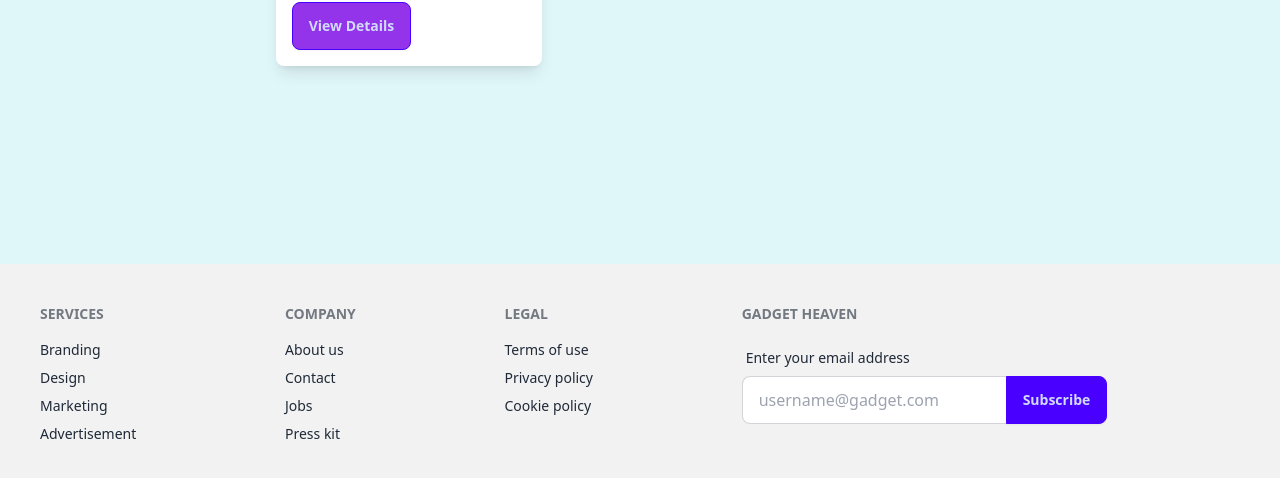
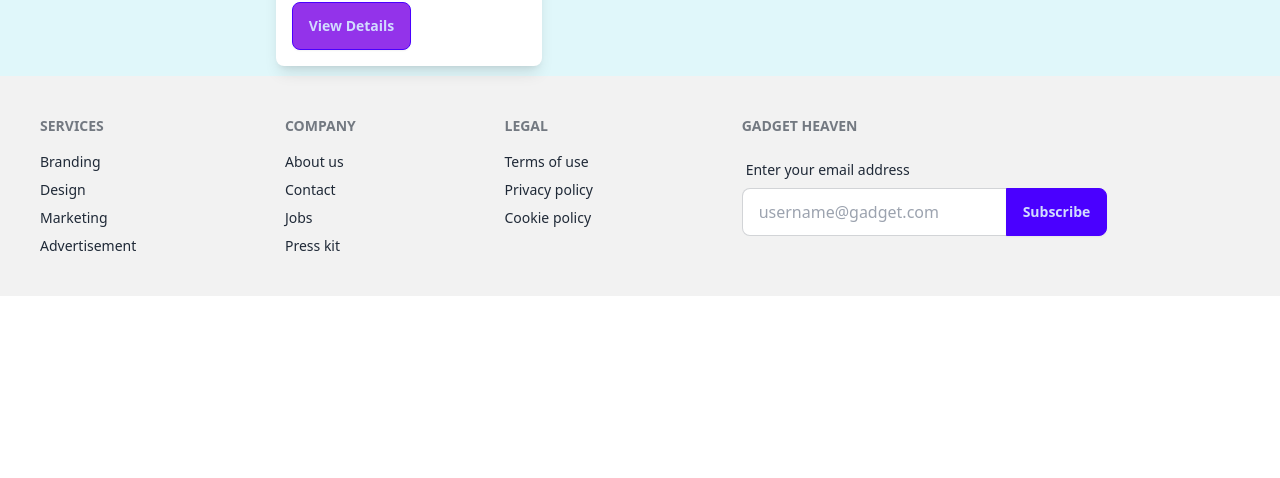
Before and after one commit to programming-hero-web-course-4/b10a8-gadget-heaven-Mthe001, a React (Vite) app: page / in a window 1280 px wide. Shown: the part 4775-5253 px from the top of the page. After the commit the page ends 5071 px from the top, so only its background shows below. Built offline with nearby package versions, Linux system fonts and the light colour scheme.

Commit message:
fix:footer

```diff
--- a/src/Components/Footer/Footer.jsx
+++ b/src/Components/Footer/Footer.jsx
@@ -2,8 +2,10 @@ import React from 'react'
 
 function Footer() {
     return (
-        <div className='mt-52 w-full'>
+        <div className=' mt-5 w-full'>
+
             <footer className="footer bg-base-200 text-base-content p-10">
+
                 <nav>
                     <h6 className="footer-title">Services</h6>
                     <a className="link link-hover">Branding</a>
```
